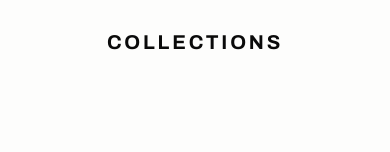
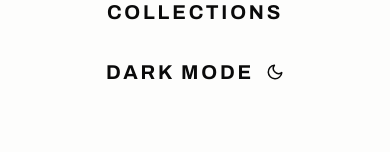
Before and after one commit to PWTMihisara/tivora, a Next.js app: page / in a window 390 px wide. Both pictures are taken after a click on the button 31 px from the left and 43 px from the top of the page. Shown: the part 458-610 px from the top of the page. Built offline with nearby package versions, Linux system fonts and the light colour scheme; no server answers; the database is empty; a web font is replaced by a local one.

Commit message:
Add dark mode to mobile nav and tablet header
- Hide dark toggle from mobile header, add it to mobile nav overlay
- Show DARK MODE / LIGHT MODE label with icon in mobile nav
- Stagger animation for dark toggle in mobile nav
- Keep header toggle visible on sm+ (tablet/desktop)

```diff
--- a/src/app/globals.css
+++ b/src/app/globals.css
@@ -241,4 +241,13 @@ html.dark svg {
   .mobile-nav-link:nth-child(3) { animation-delay: 0.16s; }
   .mobile-nav-link:nth-child(4) { animation-delay: 0.24s; }
   .mobile-nav-link:nth-child(5) { animation-delay: 0.32s; }
+  .mobile-nav-link:nth-child(6) { animation-delay: 0.40s; }
+
+  /* Dark toggle in mobile nav — tablet gets the header toggle instead */
+  .mobile-dark-toggle { margin-top: 8px; }
 }
+
+/* Tablet: show dark toggle in header, hide in mobile nav (mobile nav is not shown anyway) */
+@media (min-width: 769px) {
+  .dark-toggle { display: flex !important; }
+}
--- a/src/components/Header.tsx
+++ b/src/components/Header.tsx
@@ -102,10 +102,10 @@ export default function Header() {
 
         {/* Right actions */}
         <div className="flex items-center gap-[22px]">
-          {/* Dark mode toggle */}
+          {/* Dark mode toggle — hidden on mobile (shown in mobile nav) */}
           <button
             onClick={toggleDark}
-            className="bg-transparent border-none cursor-pointer dark-toggle"
+            className="bg-transparent border-none cursor-pointer dark-toggle hidden sm:flex"
             aria-label="Toggle dark mode"
             style={{ color: '#0a0a0a', padding: 0, lineHeight: 1 }}
           >
@@ -188,6 +188,32 @@ export default function Header() {
               {label}
             </button>
           ))}
+
+          {/* Dark mode toggle in mobile nav */}
+          <button
+            onClick={toggleDark}
+            className="mobile-nav-link mobile-dark-toggle bg-transparent border-none cursor-pointer flex items-center gap-3"
+            aria-label="Toggle dark mode"
+          >
+            <span style={{ font: "700 20px/1 'Archivo',sans-serif", letterSpacing: '0.14em', color: '#0a0a0a' }}>
+              {dark ? 'LIGHT MODE' : 'DARK MODE'}
+            </span>
+            <span style={{ display: 'flex', alignItems: 'center', color: '#0a0a0a' }}>
+              {dark ? (
+                <svg width="18" height="18" viewBox="0 0 24 24" fill="none" stroke="currentColor" strokeWidth="2" strokeLinecap="round" strokeLinejoin="round">
+                  <circle cx="12" cy="12" r="5"/>
+                  <line x1="12" y1="1" x2="12" y2="3"/><line x1="12" y1="21" x2="12" y2="23"/>
+                  <line x1="4.22" y1="4.22" x2="5.64" y2="5.64"/><line x1="18.36" y1="18.36" x2="19.78" y2="19.78"/>
+                  <line x1="1" y1="12" x2="3" y2="12"/><line x1="21" y1="12" x2="23" y2="12"/>
+                  <line x1="4.22" y1="19.78" x2="5.64" y2="18.36"/><line x1="18.36" y1="5.64" x2="19.78" y2="4.22"/>
+                </svg>
+              ) : (
+                <svg width="18" height="18" viewBox="0 0 24 24" fill="none" stroke="currentColor" strokeWidth="2" strokeLinecap="round" strokeLinejoin="round">
+                  <path d="M21 12.79A9 9 0 1 1 11.21 3 7 7 0 0 0 21 12.79z"/>
+                </svg>
+              )}
+            </span>
+          </button>
         </div>
       )}
 
```
